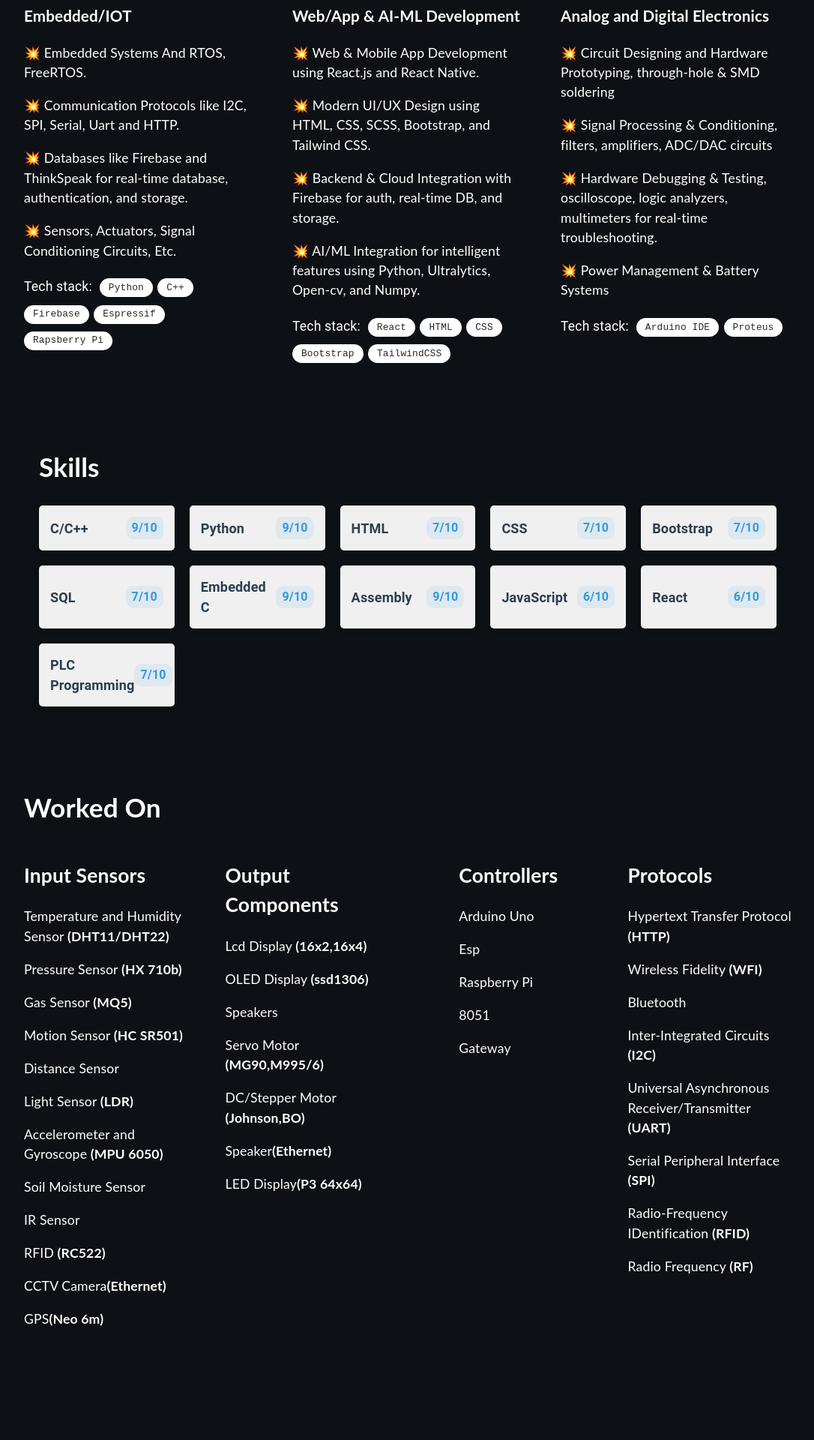
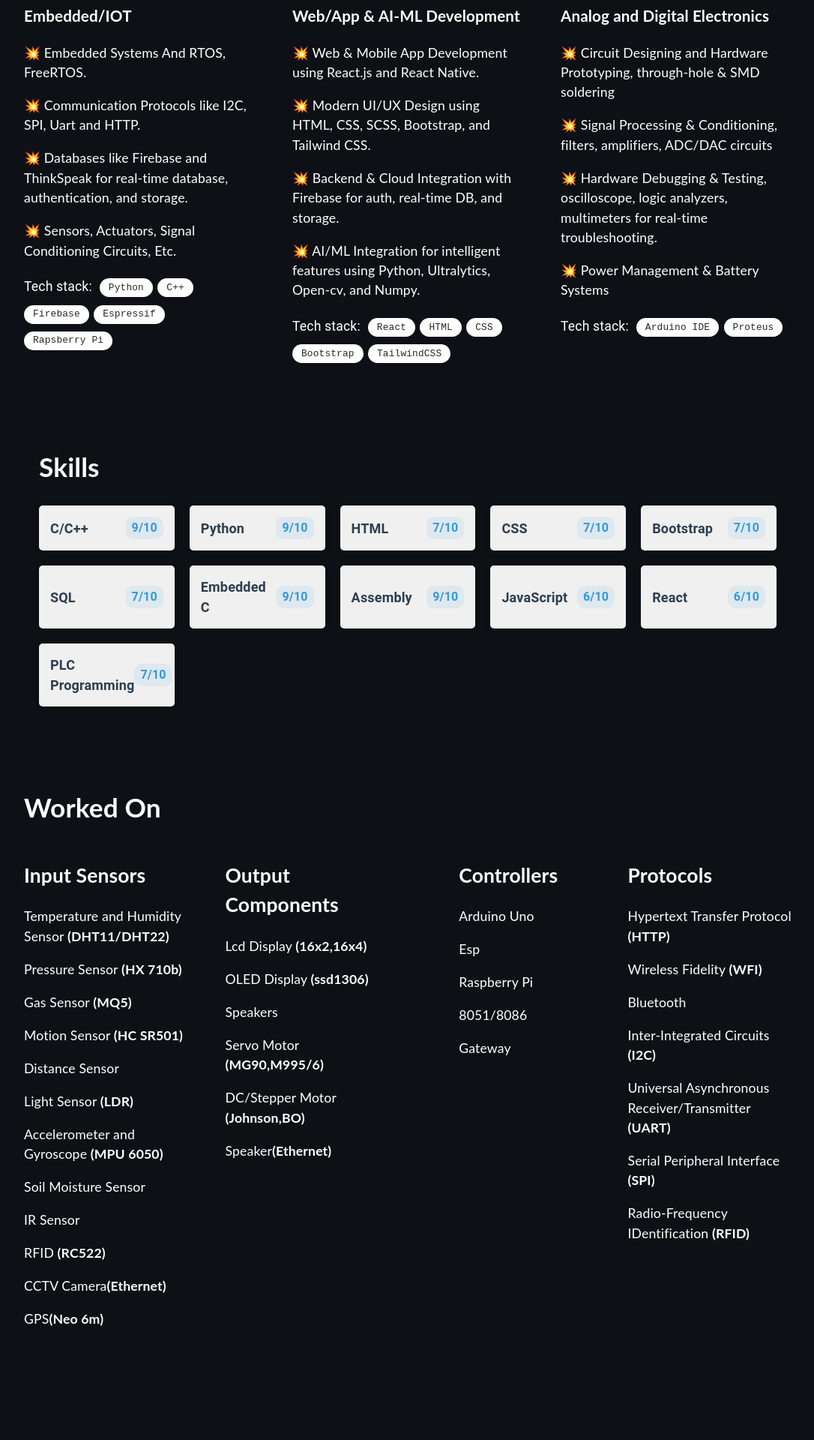
Before and after one commit to CalebLewis14/Portfolio_Caleb, a React (Create React App) app: page / in a window 1280 px wide. Shown: the part 1060-2980 px from the top of the page at 75% size, without its empty margins (96-1182 px from the left). Built offline with nearby package versions, Linux system fonts and the light colour scheme.

Commit message:
latest_updates

```diff
--- a/src/components/Expertise.tsx
+++ b/src/components/Expertise.tsx
@@ -37,7 +37,7 @@ function Expertise() {
                     <FontAwesomeIcon icon={faMicrochip} size="3x"/>
                     <h3>Embedded/IOT</h3>
                     <p>💥 Embedded Systems And RTOS, FreeRTOS.</p>
-                    <p>💥 Communication Protocols like I2C, SPI, Serial, Uart and HTTP.</p>
+                    <p>💥 Communication Protocols like I2C, SPI, Uart and HTTP.</p>
                     <p>💥 Databases like Firebase and ThinkSpeak for real-time database, authentication, and storage.</p>
                     <p>💥 Sensors, Actuators, Signal Conditioning Circuits, Etc.</p>
                     <div className="flex-chips">
--- a/src/components/Project.tsx
+++ b/src/components/Project.tsx
@@ -31,11 +31,6 @@ function Project() {
                 <p>Built and Exhibited a prototype of urban and rural infrastructure smart poles at ACE TECH Expo at NESCO,Goregoan under Supernova Lighting Industries.</p>
             </div>
             <div className="project">
-                <a href="https://www.linkedin.com/in/caleb-lewis-8099a6271/" target="_blank" rel="noreferrer"><img src={infi} className="zoom" alt="thumbnail" width="100%"/></a>
-                <a href="https://www.linkedin.com/in/caleb-lewis-8099a6271/" target="_blank" rel="noreferrer"><h2>INFI</h2></a>
-                <p>Introducing INFI, the intelligent AI robot designed to revolutionize home automation. INFI seamlessly controls IoT devices, assists elderly citizens with daily tasks, provides round-the-clock surveillance and security, and is equipped with a first aid kit. With advanced face recognition technology, INFI ensures personalized interaction, enhancing convenience and safety in your home.</p>
-            </div>
-            <div className="project">
                 <a href="https://www.linkedin.com/in/caleb-lewis-8099a6271/" target="_blank" rel="noreferrer"><img src={robosumo} className="zoom" alt="thumbnail" width="100%"/></a>
                 <a href="https://www.linkedin.com/in/caleb-lewis-8099a6271/" target="_blank" rel="noreferrer"><h2>RoboSumo Bot</h2></a>
                 <p>I engineered and operated a combat robot, optimizing its design, mobility, and attack mechanisms for high-impact robotic battles.</p>
@@ -44,6 +39,11 @@ function Project() {
                 <a href="https://www.linkedin.com/in/caleb-lewis-8099a6271/" target="_blank" rel="noreferrer"><img src={watch} className="zoom" alt="thumbnail" width="100%"/></a>
                 <a href="https://www.linkedin.com/in/caleb-lewis-8099a6271/" target="_blank" rel="noreferrer"><h2>Smart Watch</h2></a>
                 <p>Spearheaded a team building a health monitoring watch for real-time tracking of vital signs.</p>
+            </div>
+            <div className="project">
+                <a href="https://www.linkedin.com/in/caleb-lewis-8099a6271/" target="_blank" rel="noreferrer"><img src={infi} className="zoom" alt="thumbnail" width="100%"/></a>
+                <a href="https://www.linkedin.com/in/caleb-lewis-8099a6271/" target="_blank" rel="noreferrer"><h2>INFI</h2></a>
+                <p>Introducing INFI, the intelligent AI robot designed to revolutionize home automation. INFI seamlessly controls IoT devices, assists elderly citizens with daily tasks, provides round-the-clock surveillance and security, and is equipped with a first aid kit. With advanced face recognition technology, INFI ensures personalized interaction, enhancing convenience and safety in your home.</p>
             </div>
             <div className="project">
                 <a href="https://www.linkedin.com/in/caleb-lewis-8099a6271/" target="_blank" rel="noreferrer"><img src={app} className="zoom" alt="thumbnail" width="100%"/></a>
--- a/src/components/Timeline.tsx
+++ b/src/components/Timeline.tsx
@@ -12,6 +12,21 @@ function Timeline() {
       <div className="items-container">
         <h1>Timeline</h1>
         <VerticalTimeline>
+          <VerticalTimelineElement
+            className="vertical-timeline-element--work"
+            contentStyle={{ background: 'white', color: 'rgb(39, 40, 34)' }}
+            contentArrowStyle={{ borderRight: '7px solid  white' }}
+            date="2024 - 2025"
+            iconStyle={{ background: '#5000ca', color: 'rgb(39, 40, 34)' }}
+            icon={<FontAwesomeIcon icon={faBriefcase} />}
+          >
+            <h3 className="vertical-timeline-element-title">Hardware Lead</h3>
+            <h4 className="vertical-timeline-element-subtitle">Project Cell, Fr.CRCE</h4>
+            <p>
+            As the Hardware Lead, I led the team in designing and implementing a Robosumo robot and a
+            Smart watch along with helping the team organize and manage a technical event in which i helped build the hardware system.
+            </p>
+          </VerticalTimelineElement>
         <VerticalTimelineElement
             className="vertical-timeline-element--work"
             contentStyle={{ background: 'white', color: 'rgb(39, 40, 34)' }}
--- a/src/components/worked_on.tsx
+++ b/src/components/worked_on.tsx
@@ -29,14 +29,14 @@ function Workedon() {
                 <p>Servo Motor <b>(MG90,M995/6)</b></p>
                 <p>DC/Stepper Motor <b>(Johnson,BO)</b></p>
                 <p>Speaker<b>(Ethernet)</b></p>
-                <p>LED Display<b>(P3 64x64)</b></p>
+                {/* <p>LED Display<b>(P3 64x64)</b></p> */}
             </div>
             <div className="workedon zoom">
                 <h2>Controllers</h2>
                 <p>Arduino Uno</p>
                 <p>Esp</p>
                 <p>Raspberry Pi</p>
-                <p>8051</p>
+                <p>8051/8086</p>
                 <p>Gateway</p>
             </div>
             <div className="workedon zoom">
@@ -48,7 +48,7 @@ function Workedon() {
                 <p>Universal Asynchronous Receiver/Transmitter <b>(UART)</b></p>
                 <p>Serial Peripheral Interface <b>(SPI)</b></p>
                 <p>Radio-Frequency IDentification <b>(RFID)</b></p>
-                <p>Radio Frequency <b>(RF)</b></p>
+                {/* <p>Radio Frequency <b>(RF)</b></p> */}
             </div>
         </div>
     </div>
```
